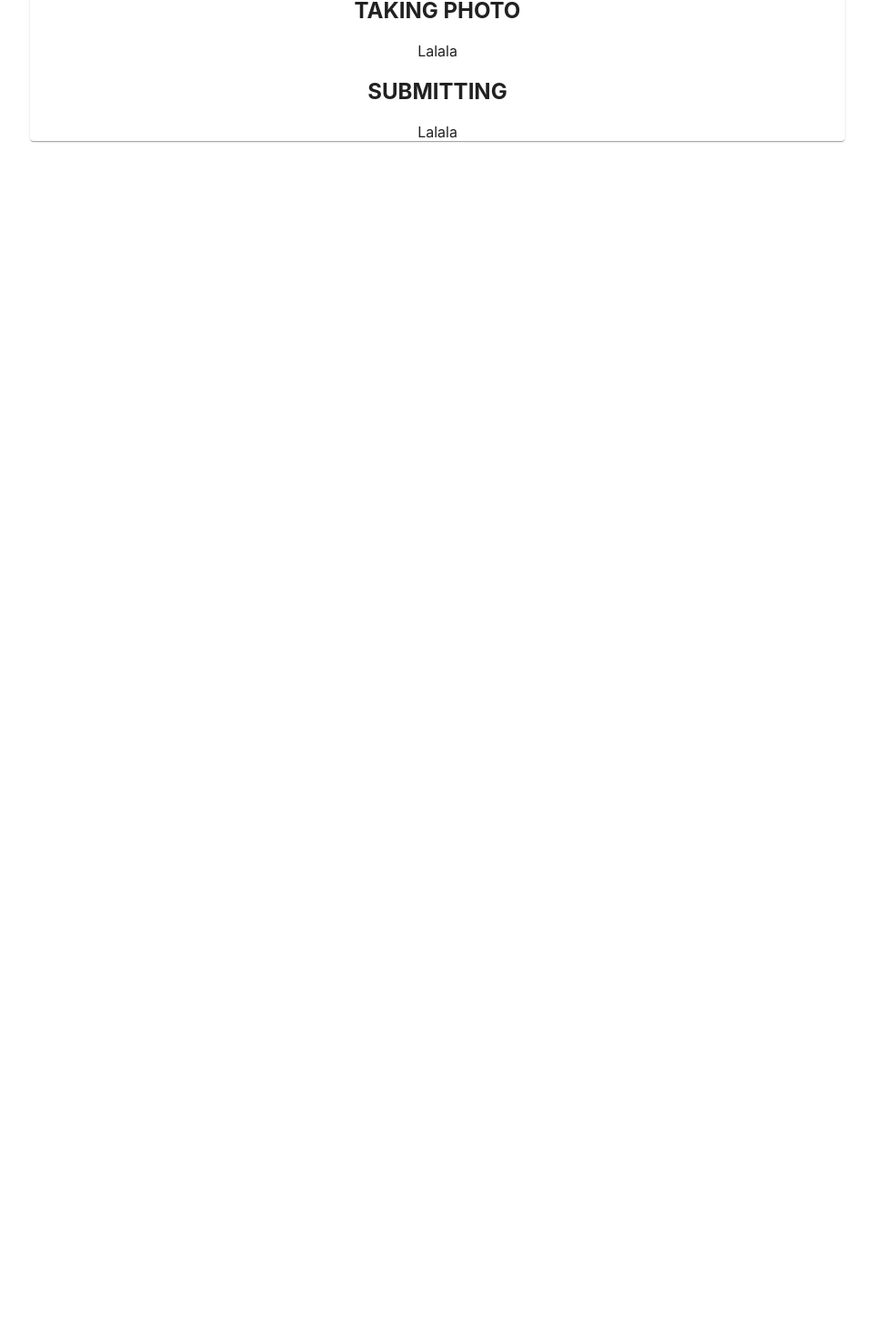
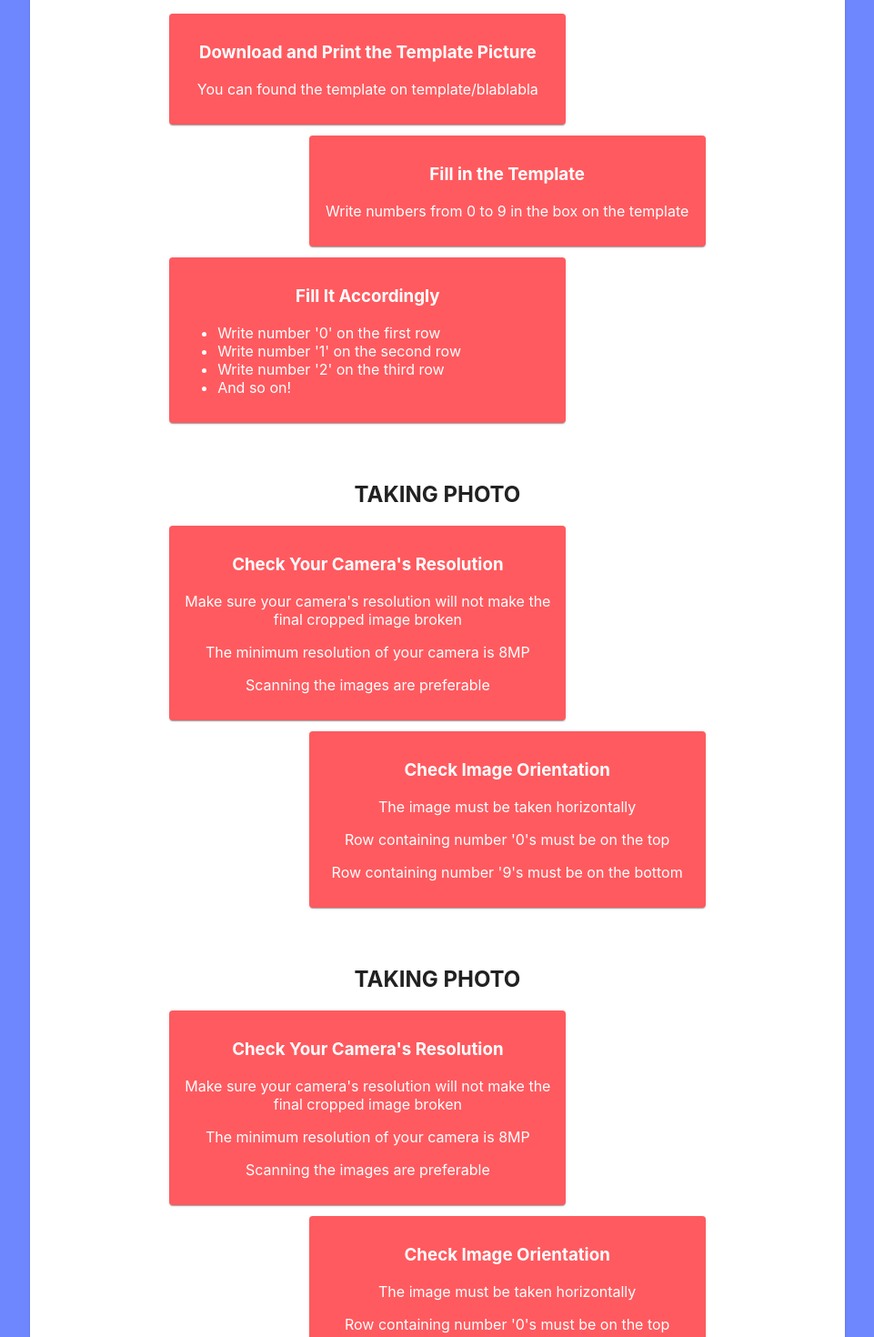
Before and after one commit to ocr-data-preparation/application, a React (Create React App) app: page /help in a window 1280 px wide. Shown: the part 234-1704 px from the top of the page at 91% size, without its empty margins (159-1120 px from the left). Before the commit the page ends 800 px from the top, so only its background shows below. Built offline with nearby package versions, Linux system fonts and the light colour scheme.

Commit message:
fill paper + take photo + styling

```diff
--- a/src/components/Help/FillingInPaper.js
+++ b/src/components/Help/FillingInPaper.js
@@ -1,22 +1,87 @@
 import React from "react";
-import { Grid, IconButton } from "@material-ui/core";
+import { Grid, Paper, IconButton } from "@material-ui/core";
 import { makeStyles } from "@material-ui/core/styles";
 
 
 const useStyles = makeStyles(theme => ({
+  contentDispay: {
+    padding: '1vw',
+    color: 'white',
+    backgroundColor: "#FF5A5F"
+  },
+  root: {
+    marginTop: "1vw"
+  },
+  listDisplay: {
+    textAlign: 'left'
+  }
 }));
 
 function FillingInPaper() {
   const classes = useStyles();
+
+  const srcTemplate = "template/blablabla";
+
   return (
-    <div>
+    <div className={classes.root}>
       <h2>
         FILLING THE PAPER
       </h2>
-      <Grid container>
-        <Grid item xs={12}>
-          Lalala
+
+      <Grid container spacing={3}>
+        <Grid item xs={2}>  </Grid>
+        <Grid item xs={6}>
+          <Paper className={classes.contentDispay}>
+            <h3>
+              Download and Print the Template Picture
+            </h3>
+            <p>
+              You can found the template on {srcTemplate}
+            </p>
+          </Paper>
         </Grid>
+        <Grid item xs> </Grid>
+      </Grid>
+
+      <Grid container spacing={3}>
+        <Grid item xs> </Grid>
+        <Grid item xs={6}>
+          <Paper className={classes.contentDispay}>
+            <h3>
+              Fill in the Template
+            </h3>
+            <p>
+              Write numbers from 0 to 9 in the box on the template
+            </p>
+          </Paper>
+        </Grid>
+        <Grid item xs={2}> </Grid>
+      </Grid>
+
+      <Grid container spacing={3}>
+        <Grid item xs={2}>  </Grid>
+        <Grid item xs={6}>
+          <Paper className={classes.contentDispay}>
+            <h3>
+              Fill It Accordingly
+            </h3>
+            <ul className={classes.listDisplay}>
+              <li>
+                Write number '0' on the first row
+              </li>
+              <li>
+                Write number '1' on the second row
+              </li>
+              <li>
+                Write number '2' on the third row
+              </li>
+              <li>
+                And so on!
+              </li>
+            </ul>
+          </Paper>
+        </Grid>
+        <Grid item xs> </Grid>
       </Grid>
     </div>
   );
--- a/src/components/Help/SubmittingTutorial.js
+++ b/src/components/Help/SubmittingTutorial.js
@@ -1,22 +1,74 @@
 import React from "react";
-import { Grid, IconButton } from "@material-ui/core";
+import { Grid, Paper, IconButton } from "@material-ui/core";
 import { makeStyles } from "@material-ui/core/styles";
-
+import { URL_BASE_API } from "../../config";
+import axios from "axios";
 
 const useStyles = makeStyles(theme => ({
+  contentDispay: {
+    padding: '1vw',
+    color: 'white',
+    backgroundColor: "#FF5A5F"
+  },
+  root: {
+    marginTop: "5vw"
+  },
+  listDisplay: {
+    textAlign: 'left'
+  }
 }));
 
 function SubmittingTutorial() {
   const classes = useStyles();
+
+  const minRes = "8MP";
+
   return (
-    <div>
+    <div className={classes.root}>
       <h2>
-        SUBMITTING
+        TAKING PHOTO
       </h2>
-      <Grid container>
-        <Grid item xs={12}>
-          Lalala
+
+      <Grid container spacing={3}>
+        <Grid item xs={2}>  </Grid>
+        <Grid item xs={6}>
+          <Paper className={classes.contentDispay}>
+            <h3>
+              Check Your Camera's Resolution
+            </h3>
+            <p>
+              Make sure your camera's resolution will not make the final cropped image broken
+            </p>
+            <p>
+              The minimum resolution of your camera is {minRes}
+            </p>
+            <p>
+              Scanning the images are preferable
+            </p>
+          </Paper>
         </Grid>
+        <Grid item xs> </Grid>
+      </Grid>
+
+      <Grid container spacing={3}>
+        <Grid item xs> </Grid>
+        <Grid item xs={6}>
+          <Paper className={classes.contentDispay}>
+            <h3>
+              Check Image Orientation
+            </h3>
+            <p>
+              The image must be taken horizontally
+            </p>
+            <p>
+              Row containing number '0's must be on the top
+            </p>
+            <p>
+              Row containing number '9's must be on the bottom
+            </p>
+          </Paper>
+        </Grid>
+        <Grid item xs={2}> </Grid>
       </Grid>
     </div>
   );
--- a/src/components/Help/TakingPhoto.js
+++ b/src/components/Help/TakingPhoto.js
@@ -1,22 +1,74 @@
 import React from "react";
-import { Grid, IconButton } from "@material-ui/core";
+import { Grid, Paper, IconButton } from "@material-ui/core";
 import { makeStyles } from "@material-ui/core/styles";
-
+import { URL_BASE_API } from "../../config";
+import axios from "axios";
 
 const useStyles = makeStyles(theme => ({
+  contentDispay: {
+    padding: '1vw',
+    color: 'white',
+    backgroundColor: "#FF5A5F"
+  },
+  root: {
+    marginTop: "5vw"
+  },
+  listDisplay: {
+    textAlign: 'left'
+  }
 }));
 
 function TakingPhoto() {
   const classes = useStyles();
+
+  const minRes = "8MP";
+
   return (
-    <div>
+    <div className={classes.root}>
       <h2>
         TAKING PHOTO
       </h2>
-      <Grid container>
-        <Grid item xs={12}>
-          Lalala
+
+      <Grid container spacing={3}>
+        <Grid item xs={2}>  </Grid>
+        <Grid item xs={6}>
+          <Paper className={classes.contentDispay}>
+            <h3>
+              Check Your Camera's Resolution
+            </h3>
+            <p>
+              Make sure your camera's resolution will not make the final cropped image broken
+            </p>
+            <p>
+              The minimum resolution of your camera is {minRes}
+            </p>
+            <p>
+              Scanning the images are preferable
+            </p>
+          </Paper>
         </Grid>
+        <Grid item xs> </Grid>
+      </Grid>
+
+      <Grid container spacing={3}>
+        <Grid item xs> </Grid>
+        <Grid item xs={6}>
+          <Paper className={classes.contentDispay}>
+            <h3>
+              Check Image Orientation
+            </h3>
+            <p>
+              The image must be taken horizontally
+            </p>
+            <p>
+              Row containing number '0's must be on the top
+            </p>
+            <p>
+              Row containing number '9's must be on the bottom
+            </p>
+          </Paper>
+        </Grid>
+        <Grid item xs={2}> </Grid>
       </Grid>
     </div>
   );
--- a/src/components/Help/index.js
+++ b/src/components/Help/index.js
@@ -9,35 +9,39 @@ import TakingPhoto from "./TakingPhoto";
 
 const useStyles = makeStyles(theme => ({
     container: {
-        marginTop: "1vw",
+        marginTop: "3vw",
         textAlign: "center",
         direction: "column",
         justifyContent: "center",
         alignItems: "center"
     },
+    root: {
+      backgroundColor:"#6E87FF"
+    },
+    title: {
+      textAlign: "center",
+      color: 'white',
+      fontSize: '50px'
+    },
     display: {
       width: '70%'
-    },
-    header: {
-        marginTop: "-30px",
-        padding: "50px"
     }
 }));
 
 function Help() {
     const classes = useStyles();
     return (
-        <div>
+        <div className={classes.root}>
           <Link to="/home">
             <IconButton aria-label="close">
               <ArrowBackRoundedIcon />
             </IconButton>
           </Link>
+          <h1 className={classes.title}>
+            TUTORIAL
+          </h1>
           <Grid container className={classes.container}>
             <Paper className={classes.display}>
-              <h1>
-                TUTORIAL
-              </h1>
               <Grid>
                 <FillingInPaper/>
               </Grid>
```
